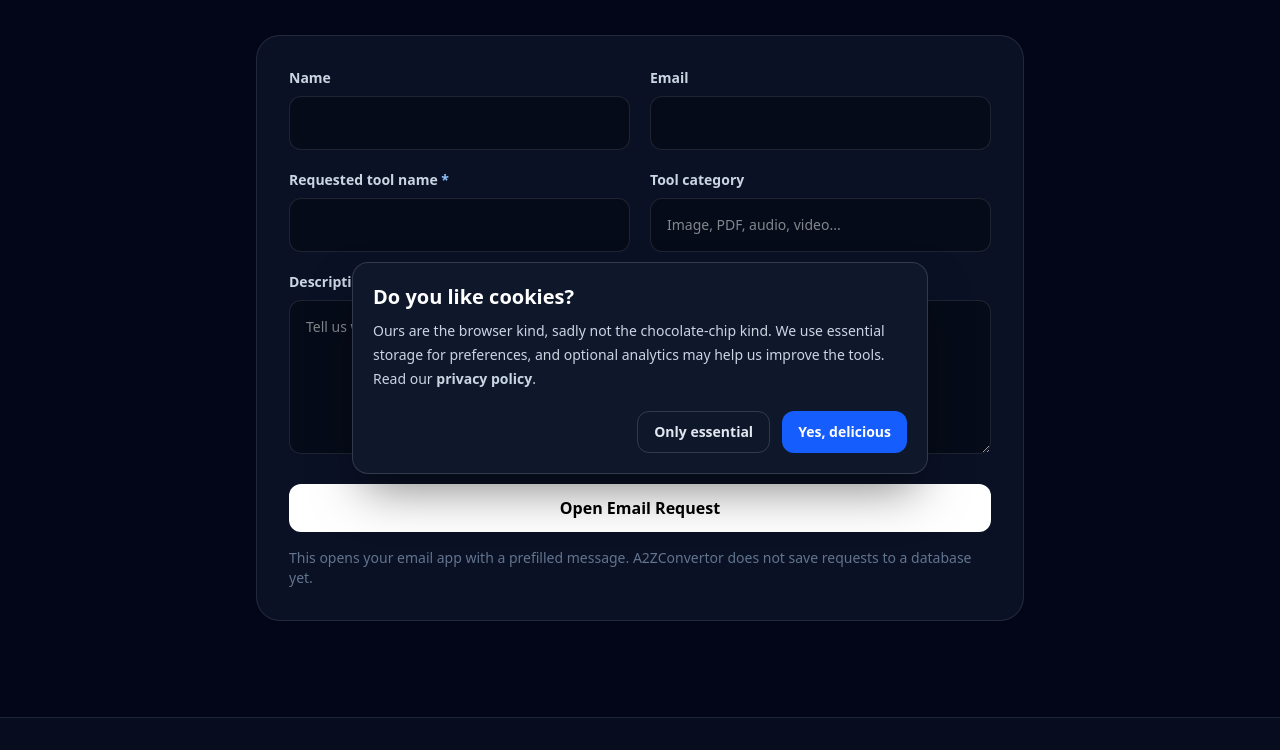
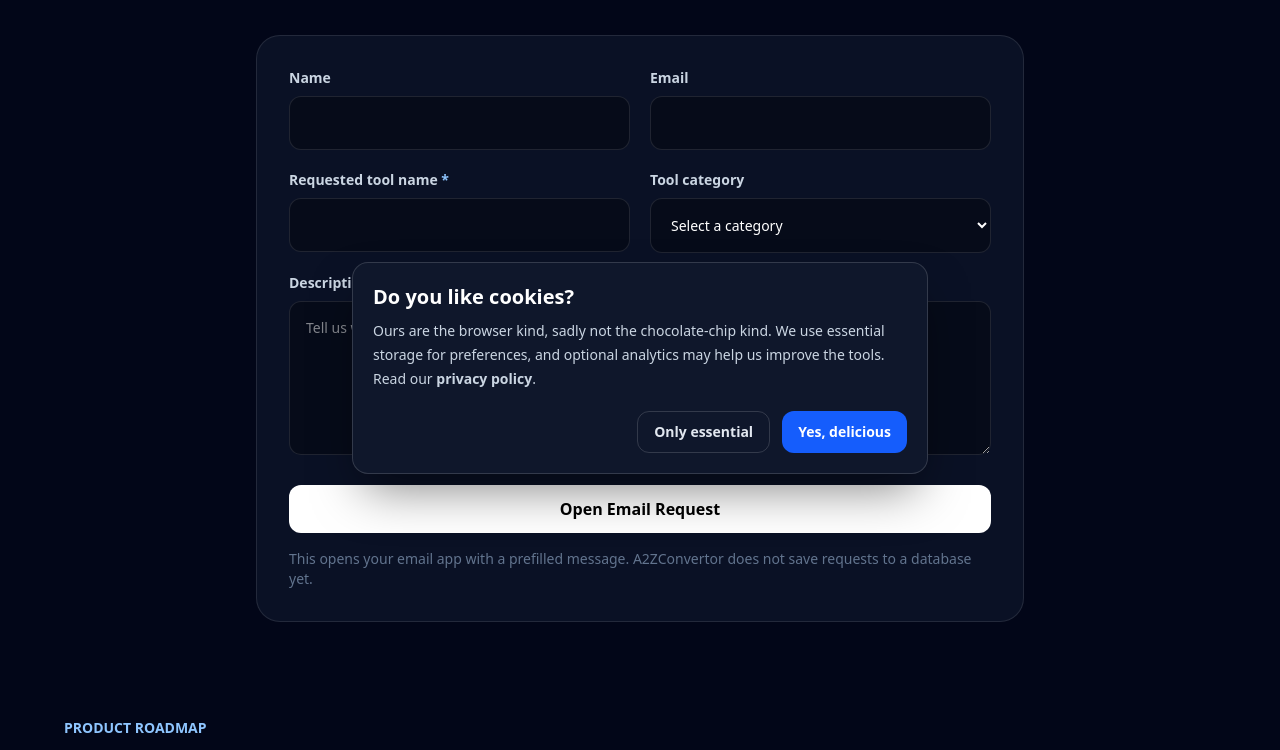
Before and after one commit to gigsbay/a2zconvertor, a Next.js app: page /request-tool in a window 1280 px wide. Shown: the part 310-1060 px from the top of the page. Built offline with nearby package versions, Linux system fonts and the light colour scheme.

Commit message:
Add local tool request voting
# Conflicts:
#	app/request-tool/page.tsx

```diff
--- a/app/request-tool/page.tsx
+++ b/app/request-tool/page.tsx
@@ -4,6 +4,7 @@ import Navbar from "@/components/layout/Navbar";
 import RequestToolForm from "@/components/RequestToolForm";
 import { absoluteUrl } from "@/data/site";
 import NewsletterSignup from "@/components/NewsletterSignup";
+import ToolVoting from "@/components/ToolVoting";
 
 export const metadata: Metadata = {
   title: "Request a Tool",
@@ -41,6 +42,7 @@ export default function RequestToolPage() {
         </div>
       </section>
 
+      <ToolVoting />
       <NewsletterSignup />
       <Footer />
     </main>
--- a/components/RequestToolForm.tsx
+++ b/components/RequestToolForm.tsx
@@ -1,6 +1,7 @@
 "use client";
 
 import { FormEvent, useState } from "react";
+import { toolRequestCategories } from "@/data/toolRequests";
 
 export default function RequestToolForm() {
   const [name, setName] = useState("");
@@ -55,12 +56,23 @@ export default function RequestToolForm() {
           onChange={setToolName}
           required
         />
-        <TextField
-          label="Tool category"
-          value={category}
-          onChange={setCategory}
-          placeholder="Image, PDF, audio, video..."
-        />
+        <label className="block">
+          <span className="mb-2 block text-sm font-semibold text-slate-300">
+            Tool category
+          </span>
+          <select
+            value={category}
+            onChange={(event) => setCategory(event.target.value)}
+            className="w-full rounded-xl border border-white/10 bg-black/30 p-4 text-sm text-white outline-none focus:border-blue-500"
+          >
+            <option value="">Select a category</option>
+            {toolRequestCategories.map((option) => (
+              <option key={option} value={option}>
+                {option}
+              </option>
+            ))}
+          </select>
+        </label>
       </div>
 
       <label className="mt-5 block">
--- /dev/null
+++ b/components/ToolVoting.tsx
@@ -0,0 +1,92 @@
+"use client";
+
+import { useEffect, useState } from "react";
+import { plannedToolRequests, ToolRequestStatus } from "@/data/toolRequests";
+
+const storageKey = "a2z-planned-tool-votes";
+const statusStyles: Record<ToolRequestStatus, string> = {
+  Planned: "border-slate-500/30 bg-slate-500/10 text-slate-300",
+  "Under Review": "border-amber-400/30 bg-amber-400/10 text-amber-200",
+  Building: "border-green-400/30 bg-green-400/10 text-green-200",
+};
+
+export default function ToolVoting() {
+  const [votes, setVotes] = useState<string[]>([]);
+
+  useEffect(() => {
+    const timeoutId = window.setTimeout(() => {
+      try {
+        const saved = JSON.parse(window.localStorage.getItem(storageKey) || "[]");
+        if (Array.isArray(saved)) {
+          setVotes(saved.filter((value) => typeof value === "string"));
+        }
+      } catch {
+        window.localStorage.removeItem(storageKey);
+      }
+    }, 0);
+
+    return () => window.clearTimeout(timeoutId);
+  }, []);
+
+  function toggleVote(toolId: string) {
+    setVotes((current) => {
+      const next = current.includes(toolId)
+        ? current.filter((id) => id !== toolId)
+        : [...current, toolId];
+      window.localStorage.setItem(storageKey, JSON.stringify(next));
+      return next;
+    });
+  }
+
+  return (
+    <section className="px-6 pb-24">
+      <div className="mx-auto max-w-6xl">
+        <p className="text-sm font-semibold uppercase text-blue-300">
+          Product roadmap
+        </p>
+        <h2 className="mt-2 text-4xl font-black">Vote for upcoming tools</h2>
+        <p className="mt-4 max-w-3xl leading-7 text-slate-400">
+          Tell us which ideas are most useful. Votes are saved in this browser
+          for now. They are not global counts and are not sent to a backend.
+        </p>
+
+        <div className="mt-8 grid gap-5 md:grid-cols-2">
+          {plannedToolRequests.map((tool) => {
+            const hasVote = votes.includes(tool.id);
+            return (
+              <article
+                key={tool.id}
+                className="flex min-h-64 flex-col rounded-2xl border border-white/10 bg-slate-900/70 p-6"
+              >
+                <div className="flex flex-wrap items-start justify-between gap-3">
+                  <div>
+                    <p className="text-xs font-semibold uppercase text-blue-300">
+                      {tool.category}
+                    </p>
+                    <h3 className="mt-2 text-2xl font-bold">{tool.name}</h3>
+                  </div>
+                  <span className={`rounded-full border px-3 py-1 text-xs font-semibold ${statusStyles[tool.status]}`}>
+                    {tool.status}
+                  </span>
+                </div>
+                <p className="mt-4 leading-7 text-slate-400">{tool.description}</p>
+                <button
+                  type="button"
+                  aria-pressed={hasVote}
+                  onClick={() => toggleVote(tool.id)}
+                  className={`mt-auto rounded-xl px-4 py-3 text-sm font-semibold transition ${
+                    hasVote
+                      ? "border border-blue-400 bg-blue-500/15 text-blue-200"
+                      : "bg-white text-black hover:bg-slate-200"
+                  }`}
+                >
+                  {hasVote ? "Voted in this browser" : "Vote for this tool"}
+                </button>
+              </article>
+            );
+          })}
+        </div>
+      </div>
+    </section>
+  );
+}
--- /dev/null
+++ b/data/toolRequests.ts
@@ -0,0 +1,30 @@
+export type ToolRequestStatus = "Planned" | "Under Review" | "Building";
+
+export const toolRequestCategories = [
+  "Image Tools",
+  "PDF Tools",
+  "Video Tools",
+  "Audio Tools",
+  "Text Tools",
+] as const;
+
+export type ToolRequest = {
+  id: string;
+  name: string;
+  category: (typeof toolRequestCategories)[number];
+  description: string;
+  status: ToolRequestStatus;
+};
+
+export const plannedToolRequests: ToolRequest[] = [
+  { id: "heic-converter", name: "HEIC Converter", category: "Image Tools", description: "Convert modern HEIC photos to widely supported JPG or PNG files.", status: "Under Review" },
+  { id: "image-collage-maker", name: "Image Collage Maker", category: "Image Tools", description: "Arrange several images into a downloadable collage layout.", status: "Planned" },
+  { id: "pdf-to-word", name: "PDF to Editable Word", category: "PDF Tools", description: "Explore an honest text-first DOCX export for suitable PDFs.", status: "Under Review" },
+  { id: "ocr-searchable-pdf", name: "OCR Searchable PDF", category: "PDF Tools", description: "Recognize printed text in scanned pages and add a searchable layer.", status: "Planned" },
+  { id: "trim-video", name: "Trim Video", category: "Video Tools", description: "Select a start and end time and export a shortened video.", status: "Building" },
+  { id: "crop-video", name: "Crop Video", category: "Video Tools", description: "Visually select a video crop area and export the result.", status: "Under Review" },
+  { id: "audio-joiner", name: "Audio Joiner", category: "Audio Tools", description: "Combine multiple compatible audio files into one WAV download.", status: "Planned" },
+  { id: "audio-speed-changer", name: "Audio Speed Changer", category: "Audio Tools", description: "Adjust playback speed and export processed audio in the browser.", status: "Building" },
+  { id: "word-counter", name: "Word and Reading Time Counter", category: "Text Tools", description: "Count words, characters, sentences and estimated reading time.", status: "Planned" },
+  { id: "markdown-cleaner", name: "Markdown Cleaner", category: "Text Tools", description: "Normalize pasted Markdown spacing, headings and list formatting.", status: "Under Review" },
+];
```
